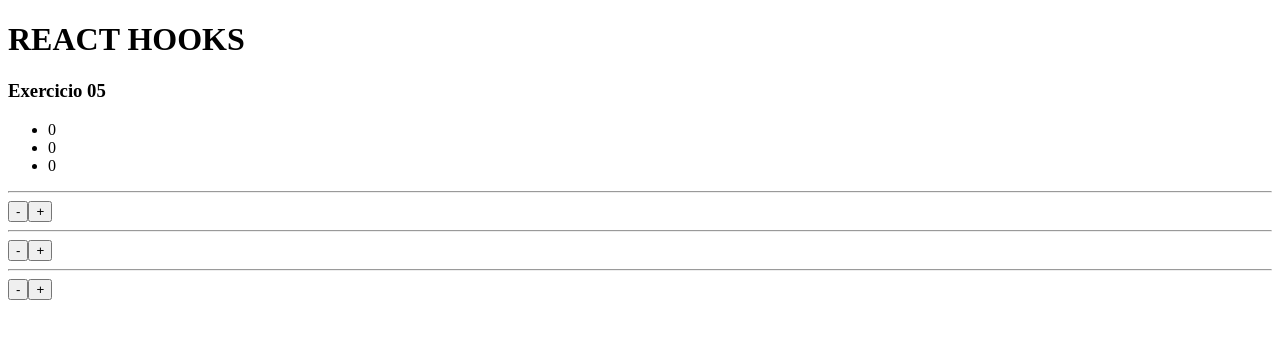
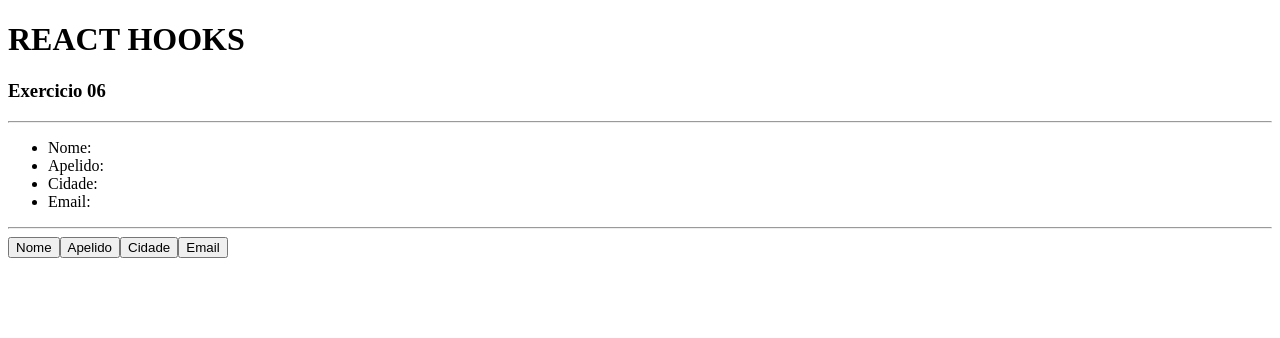
Before and after one commit to marceloAron1980/react_next_hooks, a React (Vite) app: page / in a window 1280 px wide. Shown: the top 338 px of the page. Built offline with nearby package versions, Linux system fonts and the light colour scheme.

Commit message:
08_hooks

```diff
--- a/src/App.jsx
+++ b/src/App.jsx
@@ -29,7 +29,9 @@
 // import HookState04 from "./components/UseState_04"
 // import HookState05 from "./components/UseState_05"
 // import HookState06 from "./components/UseState_06"
-import HookState07 from "./components/UseState_07"
+// import HookState07 from "./components/UseState_07"
+import HookState08 from "./components/UseState_08"
+
 export default ()=>{
     return (
         <>
@@ -40,8 +42,8 @@
         {/* <HookState04/>  */}
         {/* <HookState05/>  */}
         {/* <HookState06/> */}
-        <HookState07/>
-
+        {/* <HookState07/>  */}
+        <HookState08/>
         </>
     )
 }
--- /dev/null
+++ b/src/components/UseState_08.jsx
@@ -0,0 +1,52 @@
+import React from "react";
+import { useState } from "react";
+
+export default () => {
+    const tmp={
+        nome: '',
+	    apelido: '',
+	    cidade: '',
+	    email: ''
+    }
+
+    const [cliente, setCliente]=useState(tmp)
+
+    return (
+        <>
+            <h3> Exercicio 06 </h3>
+            <hr />
+            <ul>
+                <li>Nome:{cliente.nome}</li>
+                <li>Apelido:{cliente.apelido}</li>
+                <li>Cidade:{cliente.cidade}</li>
+                <li>Email:{cliente.email}</li>
+            </ul>
+            <hr />
+
+            <button onClick={()=>{
+                const c={...cliente}
+                c.nome='Cesar'
+                setCliente(c)
+            }}>Nome</button>
+
+            <button onClick={()=>{
+                 const c={...cliente}
+                 c.apelido='Castañeda'
+                 setCliente(c)
+            }}>Apelido</button>
+
+            <button onClick={()=>{
+                 const c={...cliente}
+                 c.cidade='Lima'
+                 setCliente(c)
+            }}>Cidade</button>
+
+            <button onClick={()=>{
+                 const c={...cliente}
+                 c.email='cesar.acm1@gmail.com'
+                 setCliente(c)
+            }}>Email</button>
+
+        </>
+    )
+}
```
